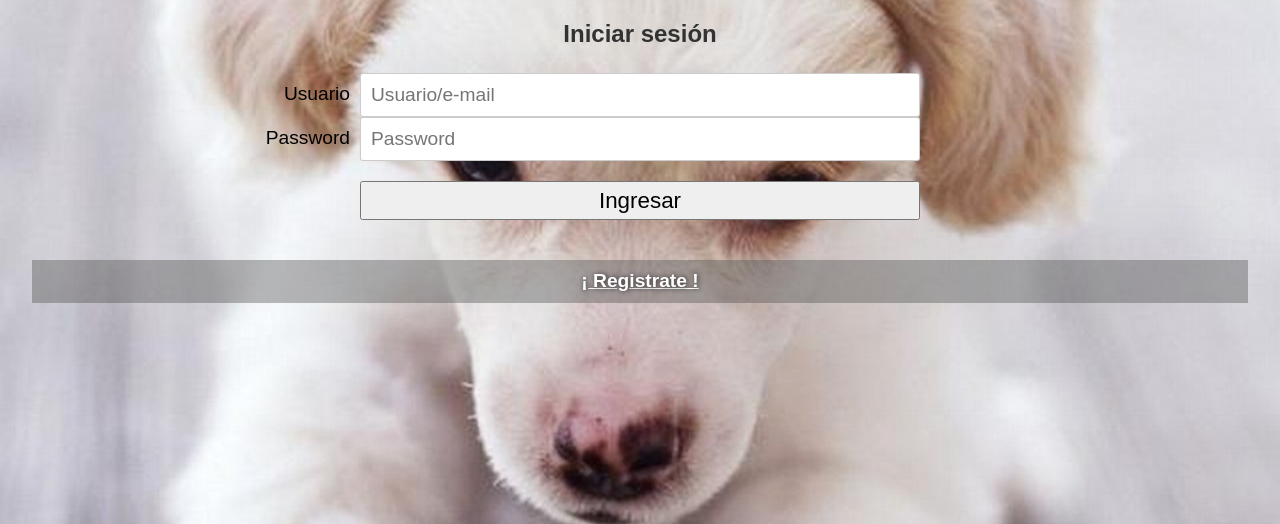
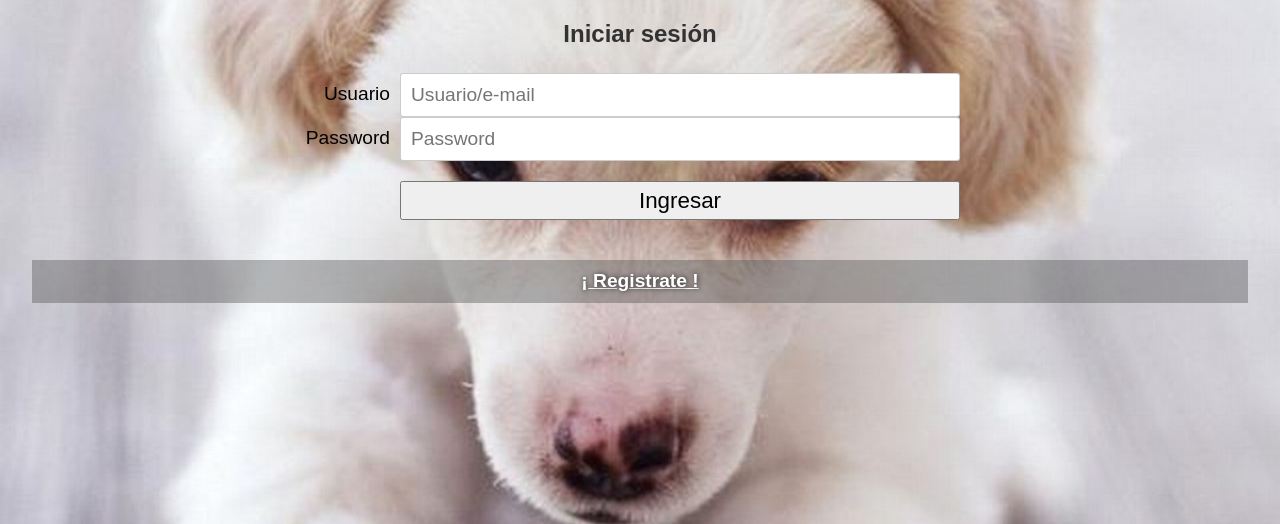
Before and after one commit to infoleod/00_Proyecto_final, a PHP site: page /login.html in a window 1280 px wide. Shown: the part 90-614 px from the top of the page. Run offline with PHP 8.4, Linux system fonts and the light colour scheme.

Commit message:
Mejora Leo

```diff
--- a/css/styles.css
+++ b/css/styles.css
@@ -463,7 +463,6 @@ LE ASIGNE UN COLOR DE FONDO ASI SE VE UN POCO MEJOR*/
   text-align: left;
   font-size: 1.2em;
   color: rgb(80, 80, 80);
-
   padding: 10px;
   width: 100%;
   outline: none;
@@ -718,7 +717,7 @@ LE ASIGNE UN COLOR DE FONDO ASI SE VE UN POCO MEJOR*/
 .body_login_princ_form_renglones label{
   display: inline-block;
   float: left;
-  width: 15%;
+  width: 20%;
   padding: 10px;
   text-align: right;
   font-size: 1.2em;
```
